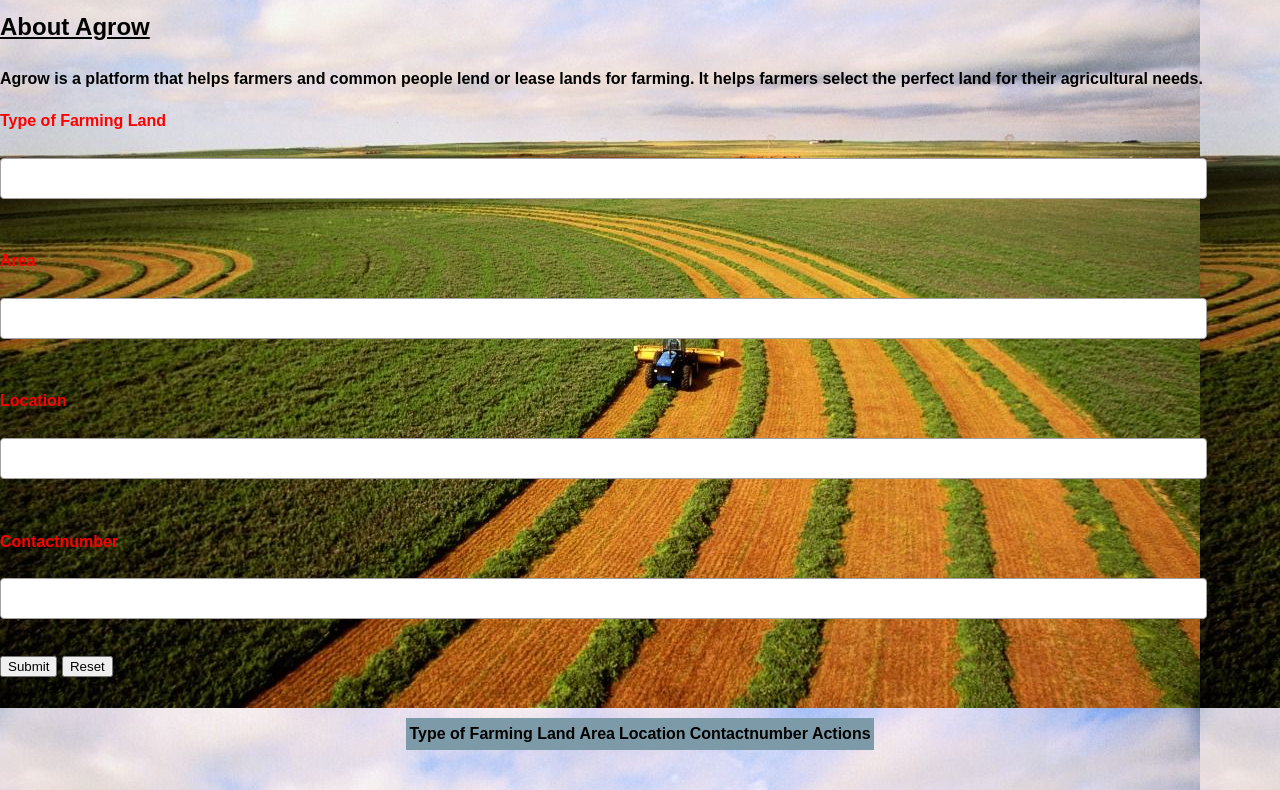
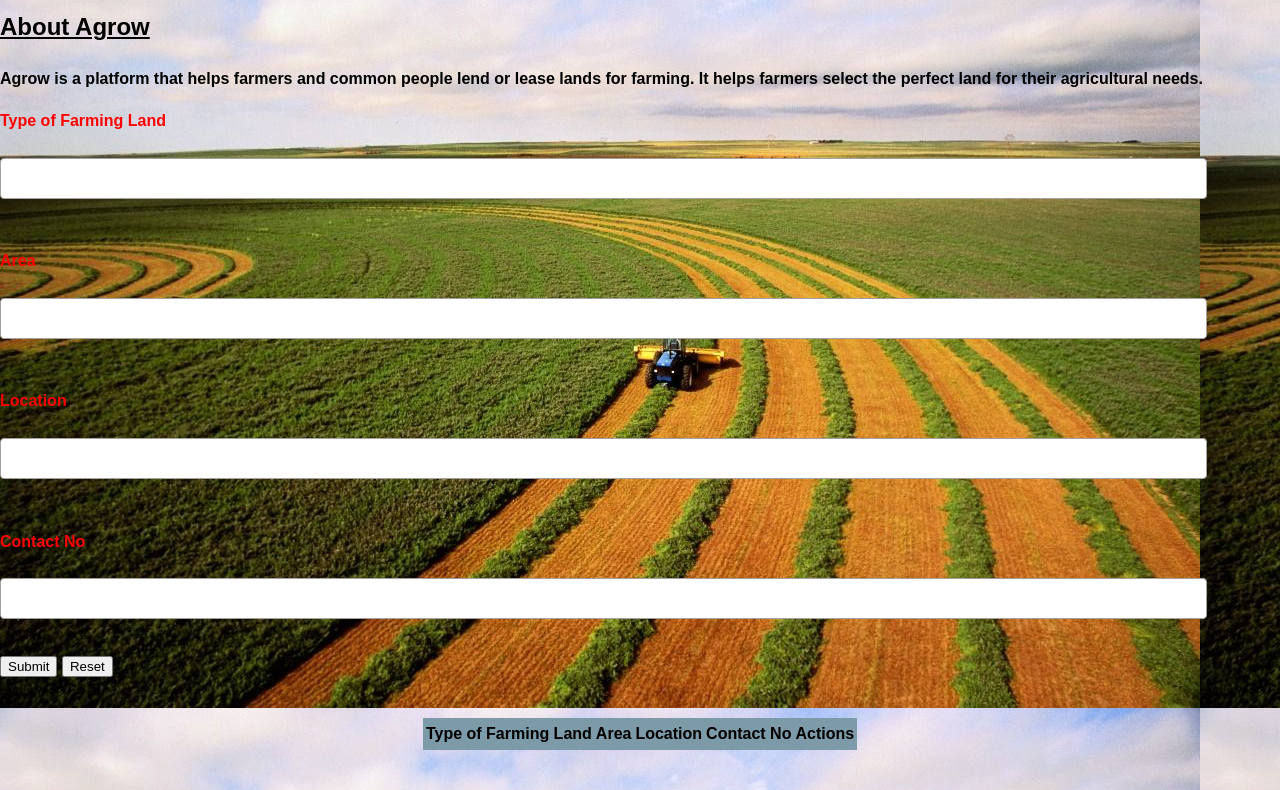
Before and after one commit to Alwin213/Agrow, a website: page index.html in a window 1280 px wide. Shown: the part 86-876 px from the top of the page. Drawn offline with nearby package versions, Linux system fonts and the light colour scheme; no server answers.

Commit message:
changes in the table heading name

```diff
--- a/index.html
+++ b/index.html
@@ -17,6 +17,7 @@
         <p><b>Agrow is a platform that helps farmers and common people lend or lease lands for farming. It helps farmers select the perfect land for their agricultural needs.</b></p>
     </section>
 
+    <!-- Form for adding/editing records -->
     <form id="land-form">
         <input type="hidden" id="record-id" name="id"> <!-- Hidden field for record ID -->
         <label for="Typeoffarmingland"><b><p style="color: red;">Type of Farming Land</p></b></label>
@@ -28,8 +29,8 @@
         <label for="Location"><b><p style="color: red;">Location</p></b></label>
         <input type="text" id="Location" name="Location" required><br><br>
 
-        <label for="Contactnumber"><b><p style="color: red;">Contactnumber</p></b></label>
-        <input type="number" id="Contactnumber" name="Contactnumber" required><br><br> <!-- Corrected ID -->
+        <label for="Contactno"><b><p style="color: red;">Contact No</p></b></label>
+        <input type="number" id="Contactno" name="Contactno" required><br><br>
 
         <button type="submit" id="submit-button">Submit</button>
         <button type="reset" id="reset-button">Reset</button>
@@ -41,7 +42,7 @@
                 <th>Type of Farming Land</th>
                 <th>Area</th>
                 <th>Location</th>
-                <th>Contactnumber</th>
+                <th>Contact No</th>
                 <th>Actions</th>
             </tr>
         </thead>
```
